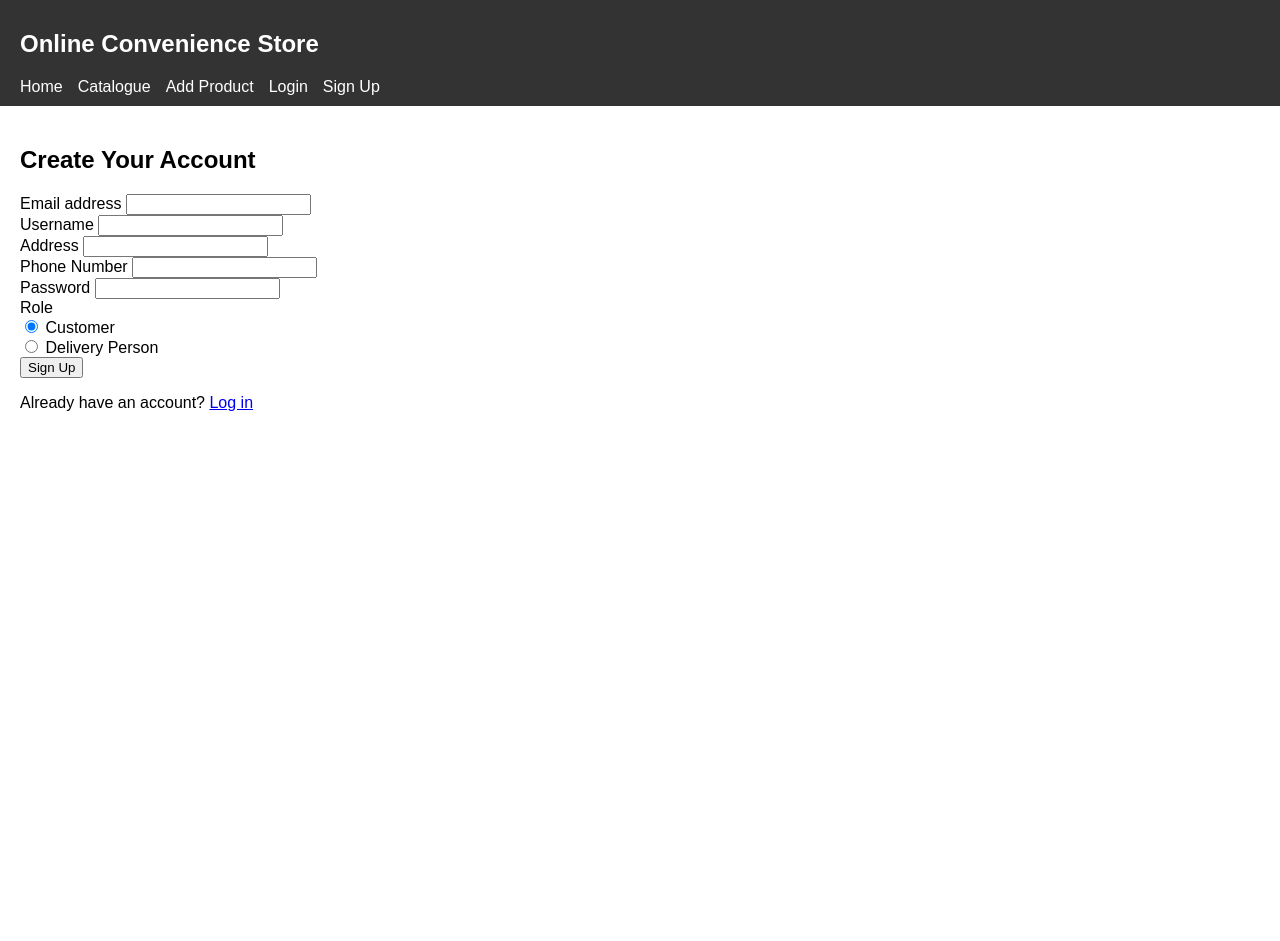
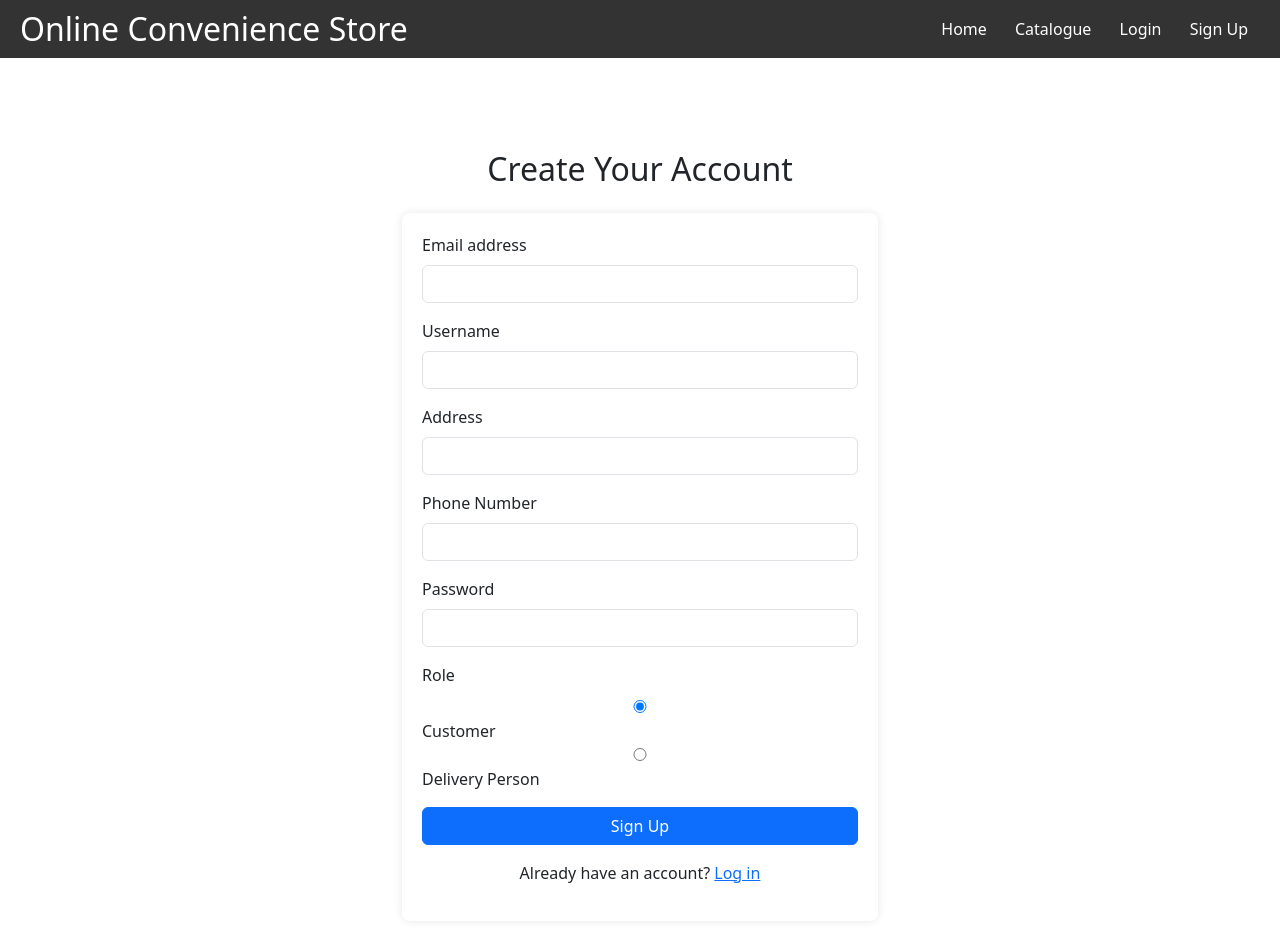
Before and after one commit to Wilbert118/ConvenientStore-SWE30003, a Flask app: page /signup in a window 1280 px wide. Before the commit the page ends 411 px from the top, so only its background shows below. Run offline with Flask 3, Linux system fonts and the light colour scheme.

Commit message:
Add global stylesheet and update base template for role-based nav

```diff
--- /dev/null
+++ b/app/static/css/style.css
@@ -0,0 +1,130 @@
+/* ----- Global layout ----- */
+body {
+  font-family: 'Segoe UI', Arial, sans-serif;
+  background-color: #fafafa;
+  color: #222;
+  margin: 0;
+  padding: 0;
+}
+
+/* ----- Header & navigation ----- */
+header {
+  background-color: #333;
+  color: #fff;
+  padding: 10px 20px;
+  display: flex;
+  justify-content: space-between;
+  align-items: center;
+}
+
+header h2 { margin: 0; }
+
+nav a {
+  color: #fff;
+  text-decoration: none;
+  margin: 0 12px;
+  font-weight: 500;
+}
+
+nav a:hover { text-decoration: underline; }
+
+/* ----- Main content area ----- */
+main { padding: 20px; }
+
+/* ----- Buttons & links ----- */
+button, .btn {
+  background-color: #28a745;
+  border: none;
+  color: #fff;
+  padding: 8px 14px;
+  border-radius: 5px;
+  cursor: pointer;
+}
+
+button:hover, .btn:hover {
+  background-color: #218838;
+}
+
+/* ----- Forms ----- */
+form {
+  background-color: #fff;
+  padding: 20px;
+  border-radius: 8px;
+  box-shadow: 0 0 8px rgba(0,0,0,0.1);
+}
+
+input, select, textarea {
+  width: 100%;
+  padding: 8px;
+  margin: 6px 0 12px 0;
+  border: 1px solid #ccc;
+  border-radius: 4px;
+}
+
+/* ----- Alerts ----- */
+.alert {
+  padding: 12px;
+  border-radius: 5px;
+  margin-bottom: 10px;
+}
+.alert-danger { background: #f8d7da; color: #721c24; }
+.alert-success { background: #d4edda; color: #155724; }
+
+/* ----- Product cards ----- */
+.product-list {
+  display: grid;
+  grid-template-columns: repeat(auto-fit, minmax(200px, 1fr));
+  gap: 20px;
+}
+.product-card {
+  border: 1px solid #ddd;
+  border-radius: 8px;
+  background: #fff;
+  text-align: center;
+  padding: 10px;
+  transition: transform 0.2s;
+}
+.product-card:hover { transform: scale(1.02); }
+
+/* ----- Dashboard summary cards ----- */
+.summary-cards {
+  display: grid;
+  grid-template-columns: repeat(auto-fit, minmax(180px, 1fr));
+  gap: 15px;
+  margin: 20px 0;
+}
+.summary-cards div {
+  background-color: #007bff;
+  color: white;
+  padding: 15px;
+  border-radius: 8px;
+  text-align: center;
+  font-weight: bold;
+}
+
+/* ----- Tabs (Manager Dashboard) ----- */
+.nav-tabs { display: flex; gap: 10px; margin-top: 20px; }
+.nav-link {
+  background: #f1f1f1;
+  padding: 10px 16px;
+  border-radius: 6px;
+  cursor: pointer;
+  text-decoration: none;
+  color: #333;
+}
+.nav-link.active {
+  background-color: #007bff;
+  color: #fff;
+}
+
+/* ----- Tables ----- */
+table {
+  width: 100%;
+  border-collapse: collapse;
+  margin-top: 10px;
+}
+th, td {
+  padding: 10px;
+  border-bottom: 1px solid #ccc;
+}
+th { background-color: #f1f1f1; text-align: left; }
--- a/app/templates/base.html
+++ b/app/templates/base.html
@@ -1,58 +1,31 @@
+<!DOCTYPE html>
+<html lang="en">
+<head>
+    <meta charset="UTF-8">
+    <meta name="viewport" content="width=device-width, initial-scale=1.0">
+    <title>{% block title %}Online Convenience Store{% endblock %}</title>
 
-<!DOCTYPE html>
-<html>
-<head>
-    <title>{% block title %}Online Convenience Store{% endblock %}</title>
-    <style>
-        body { font-family: Arial, sans-serif; margin: 0; padding: 0; }
-        header { background-color: #333; color: white; padding: 10px 20px; }
-        nav { display: flex; align-items: right; }
-        nav a { color: white; margin-right: 15px; text-decoration: none; }
-        nav a:hover { text-decoration: underline; }
-        .nav-right { margin-left: auto; }
-        main { padding: 20px; }
-        .product-list {
-            display: grid;
-            grid-template-columns: repeat(auto-fit, minmax(200px, 1fr));
-            gap: 20px;
-            padding: 20px;
-        }
+    <!-- Link to external CSS -->
+    <link rel="stylesheet" href="{{ url_for('static', filename='css/style.css') }}">
 
-        .product-card {
-            border: 1px solid #ccc;
-            padding: 10px;
-            text-align: center;
-            background-color: #f9f9f9;
-            border-radius: 8px;
-        }
-        @media (min-width: 1024px) {
-    .product-list {
-        grid-template-columns: repeat(5, 1fr);
-        }
-    }
+    <!-- Optional: Bootstrap (recommended for quick responsive layout) -->
+    <link href="https://cdn.jsdelivr.net/npm/bootstrap@5.3.2/dist/css/bootstrap.min.css" rel="stylesheet">
 
-    @media (min-width: 768px) and (max-width: 1023px) {
-        .product-list {
-            grid-template-columns: repeat(3, 1fr);
-        }
-    }
+    {% block head %}{% endblock %}
+</head>
 
-    @media (max-width: 767px) {
-        .product-list {
-            grid-template-columns: repeat(1, 1fr);
-        }
-    }
-
-
-    </style>
-</head>
 <body>
     <header>
         <h2>Online Convenience Store</h2>
         <nav>
             <a href="/">Home</a>
             <a href="/products">Catalogue</a>
-            <a href="/upload">Add Product</a>
+
+            <!-- Only managers can add/upload products -->
+            {% if session.get("user") and session.get("user").get("role") == "manager" %}
+                <a href="/upload">Add Product</a>
+            {% endif %}
+
             {% if session.get("user") %}
                 <div class="nav-right">
                     {% if session.get("user").get("role") == "delivery" %}
@@ -60,24 +33,38 @@
 
                     {% elif session.get("user").get("role") == "manager" %}
                         <a href="/manager/dashboard">Manager Dashboard</a>
+
                     {% else %}
                         <a href="/orders">My Orders</a>
                         <a href="/cart">🛒 Cart</a>
                     {% endif %}
                     <a href="/logout">Logout</a>
                 </div>
-
-
             {% else %}
                 <a href="/login">Login</a>
                 <a href="/signup">Sign Up</a>
             {% endif %}
         </nav>
     </header>
-    <main>
+
+    <main class="container mt-4">
+        <!-- Flash messages -->
+        {% with messages = get_flashed_messages(with_categories=true) %}
+            {% if messages %}
+                {% for category, message in messages %}
+                    <div class="alert alert-{{ 'success' if category == 'success' else 'danger' }}" role="alert">
+                        {{ message }}
+                    </div>
+                {% endfor %}
+            {% endif %}
+        {% endwith %}
+
         {% block content %}{% endblock %}
     </main>
-{% block scripts %}{% endblock %}
 
+    <!-- Optional: Bootstrap JS for tabs/modal (Manager Dashboard etc.) -->
+    <script src="https://cdn.jsdelivr.net/npm/bootstrap@5.3.2/dist/js/bootstrap.bundle.min.js"></script>
+
+    {% block scripts %}{% endblock %}
 </body>
 </html>
```
Also changed, not shown: 1 other file.
